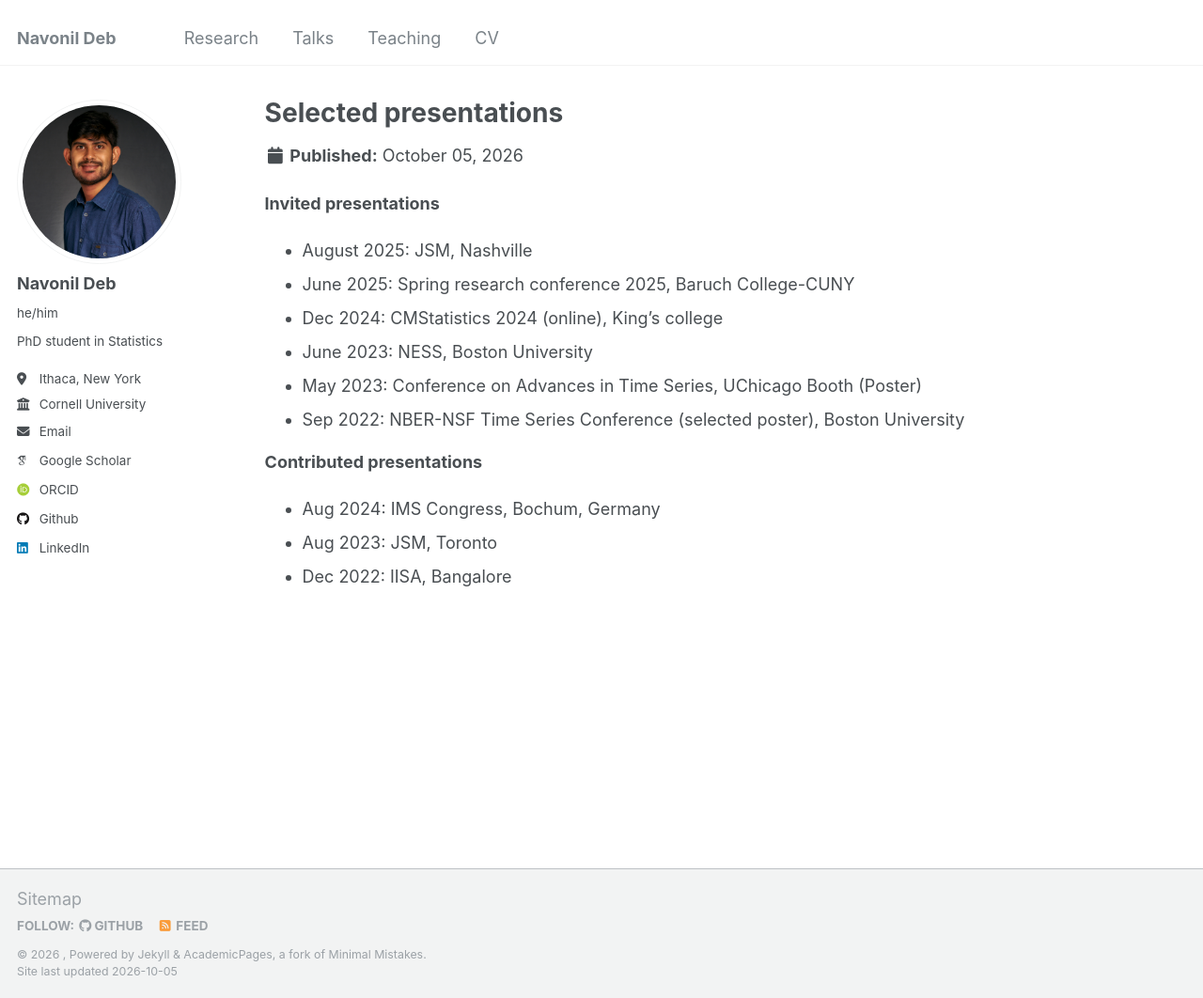
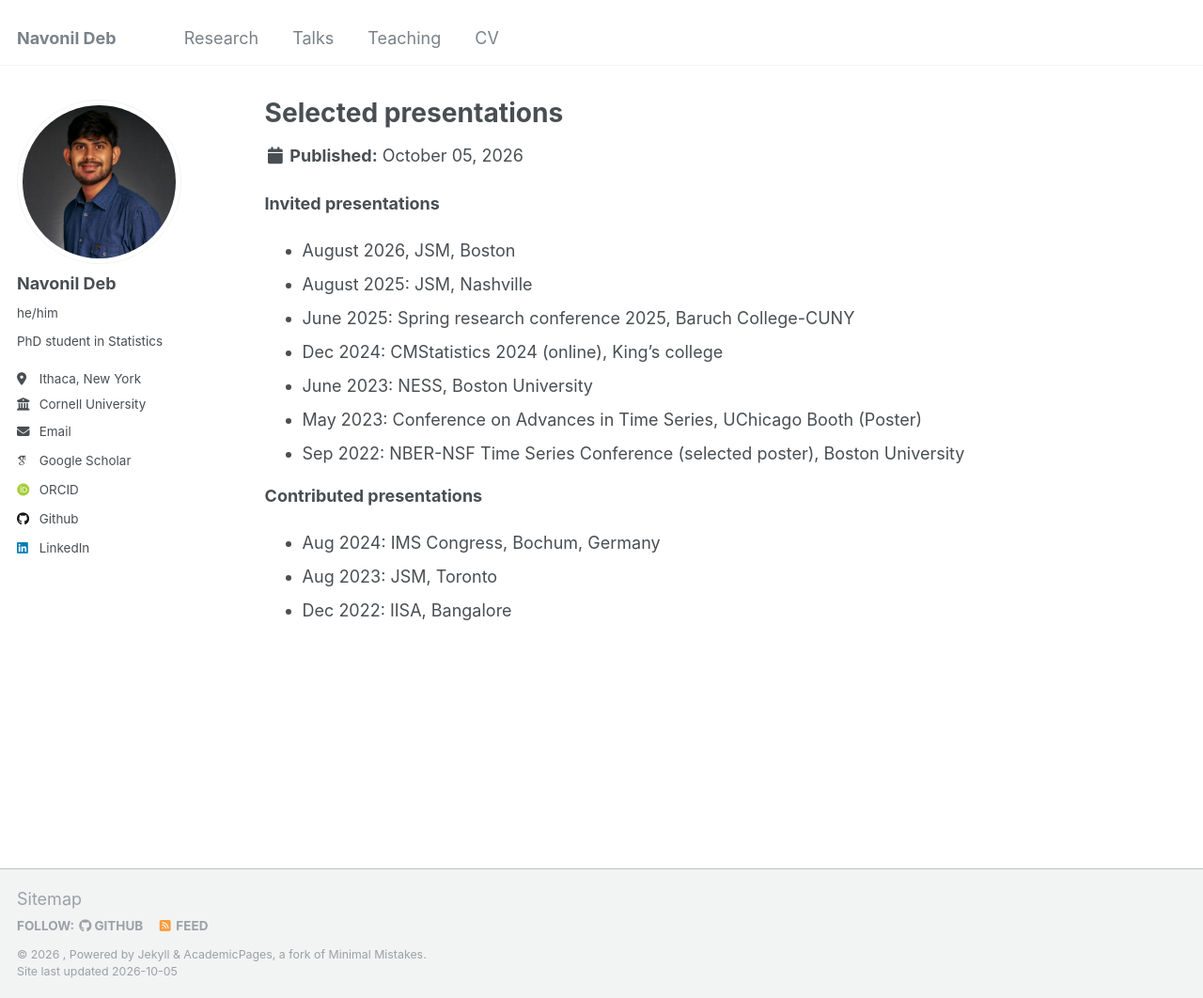
Before and after one commit to navonildeb/navonildeb.github.io, a Jekyll site: the page built from _talks/talks.md, in a window 1280 px wide and 1062 px high. Shown: the whole window at 94% size. Built offline with Jekyll 4.4.1, drawn with Linux system fonts in a browser that asks for light colours; some web fonts are replaced.

Commit message:
Add upcoming invited presentation for August 2026

```diff
--- a/_talks/talks.md
+++ b/_talks/talks.md
@@ -7,6 +7,7 @@ author_profile: true
 
 **Invited presentations**
 
+- August 2026, JSM, Boston
 - August 2025: JSM, Nashville
 - June 2025: Spring research conference 2025, Baruch College-CUNY
 - Dec 2024: CMStatistics 2024 (online), King's college
```
